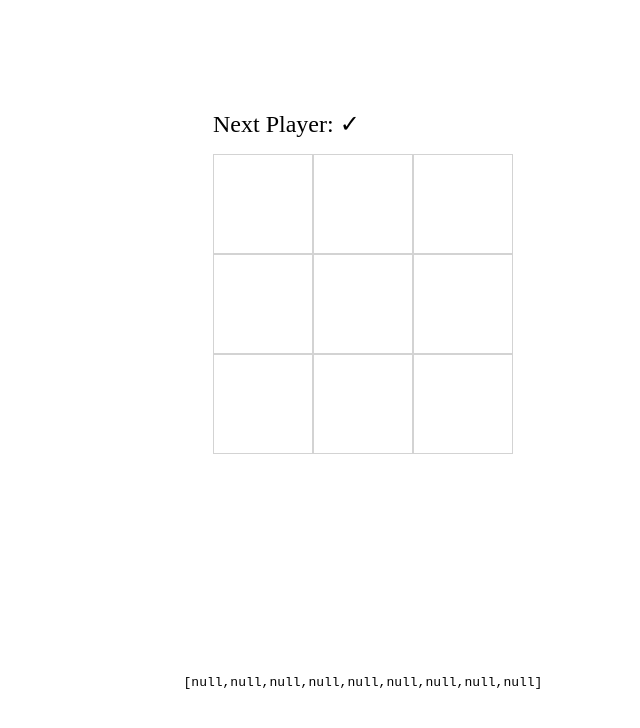
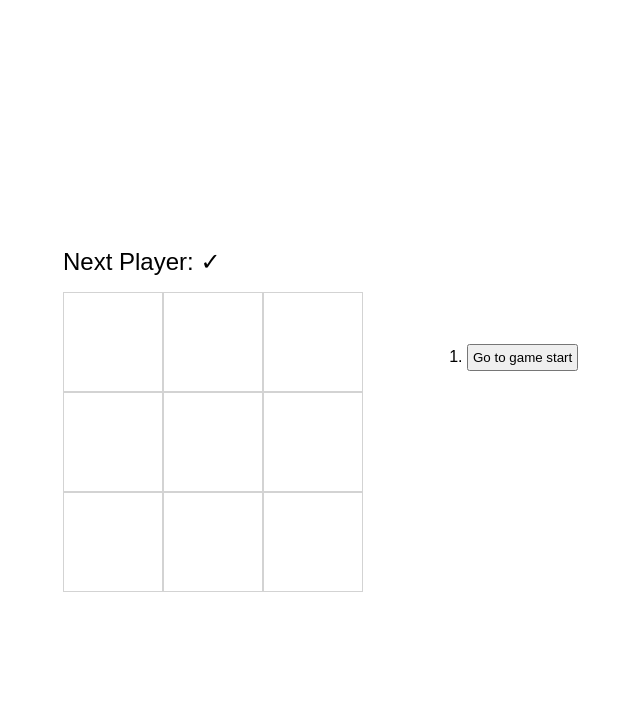
Before and after one commit to tuhin-tsm/ui-coding-challenges, a Next.js app: page /tic-tac-toe in a window 1280 px wide. Shown: the top 728 px of the page, without its empty margins (277-917 px from the left). Built offline with nearby package versions, Linux system fonts and the light colour scheme.

Commit message:
tic-tac-toe: add history

```diff
--- a/challenges/tic-tac-toe/react/TicTacToe.module.css
+++ b/challenges/tic-tac-toe/react/TicTacToe.module.css
@@ -1,7 +1,21 @@
-.main {
+.app {
   display: grid;
   place-items: center;
   height: 100vh;
+}
+
+.main {
+  display: grid;
+  grid-template-columns: 1fr 1fr;
+}
+
+.moves {
+  margin-top: 5rem;
+  margin-left: 4rem;
+}
+
+.button {
+  padding: 4px;
 }
 
 .board {
--- a/challenges/tic-tac-toe/react/TicTacToeBoard.jsx
+++ b/challenges/tic-tac-toe/react/TicTacToeBoard.jsx
@@ -3,10 +3,7 @@ import { Square } from "./Square";
 import { useState } from "react";
 import { calculateWinner } from "../calculateWinner";
 
-export function TicTacToeBoard() {
-  const [player, setPlayer] = useState("one");
-  const [squares, setSquares] = useState(Array(9).fill(null));
-
+export function TicTacToeBoard({ player, squares, onPlay }) {
   const handleClick = (i) => {
     if (squares[i]) {
       // already marked
@@ -14,8 +11,7 @@ export function TicTacToeBoard() {
     }
     const nextSquares = squares.slice();
     nextSquares[i] = player === "one" ? "✓" : "X";
-    setSquares(nextSquares);
-    setPlayer(player === "one" ? "two" : "one");
+    onPlay(nextSquares);
   };
 
   const winner = calculateWinner(squares);
@@ -27,8 +23,7 @@ export function TicTacToeBoard() {
   }
 
   return (
-    <div className={styles.main}>
-      <div>
+    <>
       <div className={styles.status}>{status}</div>
       <div className={styles.board}>
         {[...Array(9).keys()].map((index) => (
@@ -39,8 +34,6 @@ export function TicTacToeBoard() {
           />
         ))}
       </div>
-      </div>
-      <pre>{JSON.stringify(squares)}</pre>
-    </div>
+    </>
   );
 }
--- /dev/null
+++ b/challenges/tic-tac-toe/react/TicTacToeGame.jsx
@@ -0,0 +1,66 @@
+import styles from "./TicTacToe.module.css";
+import { TicTacToeBoard } from "./TicTacToeBoard";
+import { useState } from "react";
+
+export function TicTacToeGame() {
+  const [currentMove, setCurrentMove] = useState(0);
+  const player = currentMove % 2 === 0 ? "one" : "two";
+
+  // The history array represents all board states, from the first to the last move, and has a shape like this:
+  /*
+    [
+    // Before first move
+    [null, null, null, null, null, null, null, null, null],
+    // After first move
+    [null, null, null, null, null, null, null, null, null],
+    [null, null, null, null, "X", null, null, null, null],
+    // ...
+  ];
+  */
+
+  const [history, setHistory] = useState([Array(9).fill(null)]);
+  const currentSquares = history[currentMove];
+
+  const handleOnPlay = (nextSquares) => {
+    const nextHistory = [...history.slice(0, currentMove + 1), nextSquares];
+    setHistory(nextHistory);
+    setCurrentMove(nextHistory.length - 1);
+  };
+
+  function jumpTo(nextMove) {
+    setCurrentMove(nextMove);
+  }
+
+  const renderMoves = history.map((squares, move) => {
+    let description;
+    if (move > 0) {
+      description = "Go to move #" + move;
+    } else {
+      description = "Go to game start";
+    }
+    return (
+      <li key={move}>
+        <button className={styles.button} onClick={() => jumpTo(move)}>
+          {description}
+        </button>
+      </li>
+    );
+  });
+
+  return (
+    <div className={styles.app}>
+      <div className={styles.main}>
+        <div>
+          <TicTacToeBoard
+            player={player}
+            squares={currentSquares}
+            onPlay={handleOnPlay}
+          />
+        </div>
+        <div className={styles.moves}>
+          <ol>{renderMoves}</ol>
+        </div>
+      </div>
+    </div>
+  );
+}
--- a/pages/_document.tsx
+++ b/pages/_document.tsx
@@ -1,4 +1,4 @@
-import { Html, Head, Main, NextScript } from 'next/document'
+import { Html, Head, Main, NextScript } from "next/document";
 
 export default function Document() {
   return (
@@ -9,5 +9,5 @@ export default function Document() {
         <NextScript />
       </body>
     </Html>
-  )
+  );
 }
--- a/pages/tic-tac-toe.tsx
+++ b/pages/tic-tac-toe.tsx
@@ -1,5 +1,5 @@
-import { TicTacToeBoard } from "@/challenges/tic-tac-toe/react/TicTacToeBoard";
+import { TicTacToeGame } from "@/challenges/tic-tac-toe/react/TicTacToeGame";
 
 export default function Page() {
-  return <TicTacToeBoard />;
+  return <TicTacToeGame />;
 }
--- a/styles/globals.css
+++ b/styles/globals.css
@@ -1,16 +1,56 @@
 * {
   box-sizing: border-box;
-  padding: 0;
-  margin: 0;
 }
 
-html,
 body {
-  max-width: 100vw;
-  overflow-x: hidden;
+  font-family: sans-serif;
+  margin: 20px;
+  padding: 0;
 }
 
-a {
-  color: inherit;
-  text-decoration: none;
+h1 {
+  margin-top: 0;
+  font-size: 22px;
 }
+
+h2 {
+  margin-top: 0;
+  font-size: 20px;
+}
+
+h3 {
+  margin-top: 0;
+  font-size: 18px;
+}
+
+h4 {
+  margin-top: 0;
+  font-size: 16px;
+}
+
+h5 {
+  margin-top: 0;
+  font-size: 14px;
+}
+
+h6 {
+  margin-top: 0;
+  font-size: 12px;
+}
+
+code {
+  font-size: 1.2em;
+}
+
+ul {
+  padding-inline-start: 20px;
+}
+
+* {
+  box-sizing: border-box;
+}
+
+body {
+  font-family: sans-serif;
+  padding: 0;
+}
```
Lines whose indentation alone changed are shown as unchanged.
